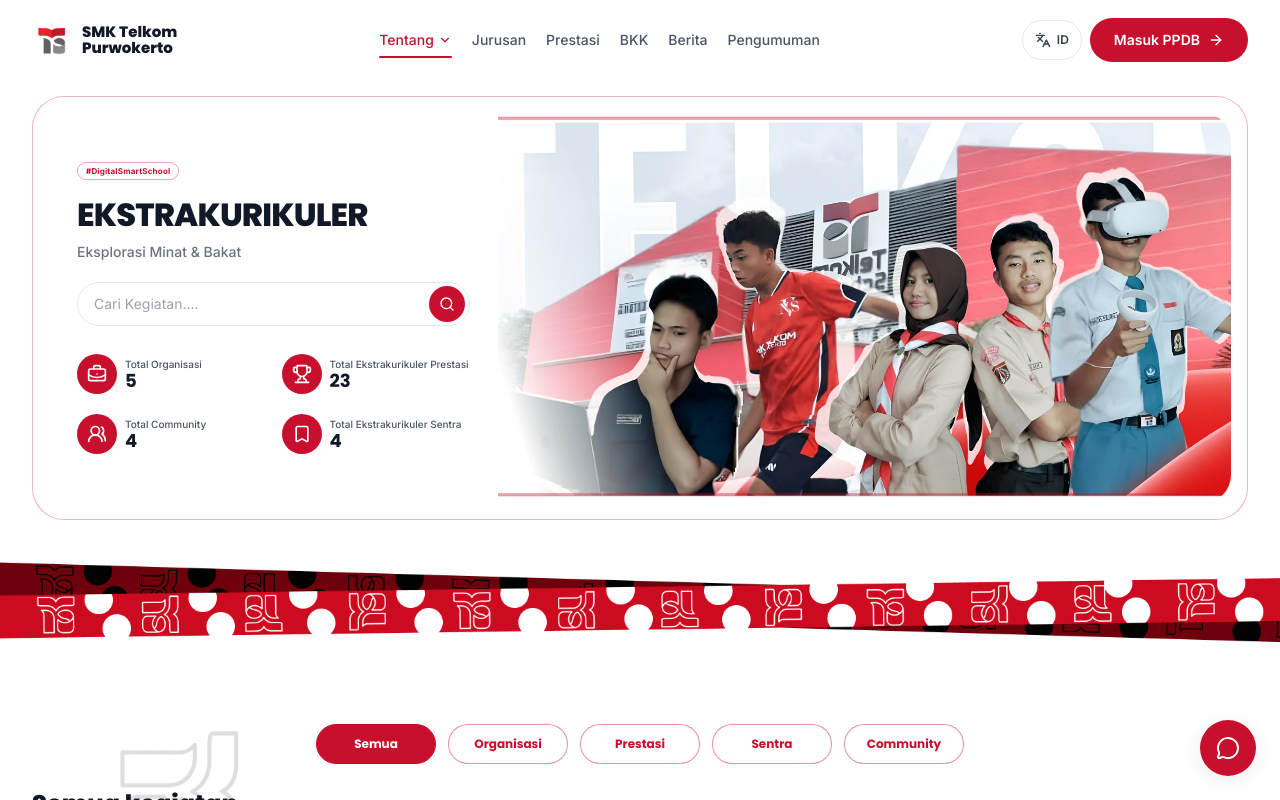
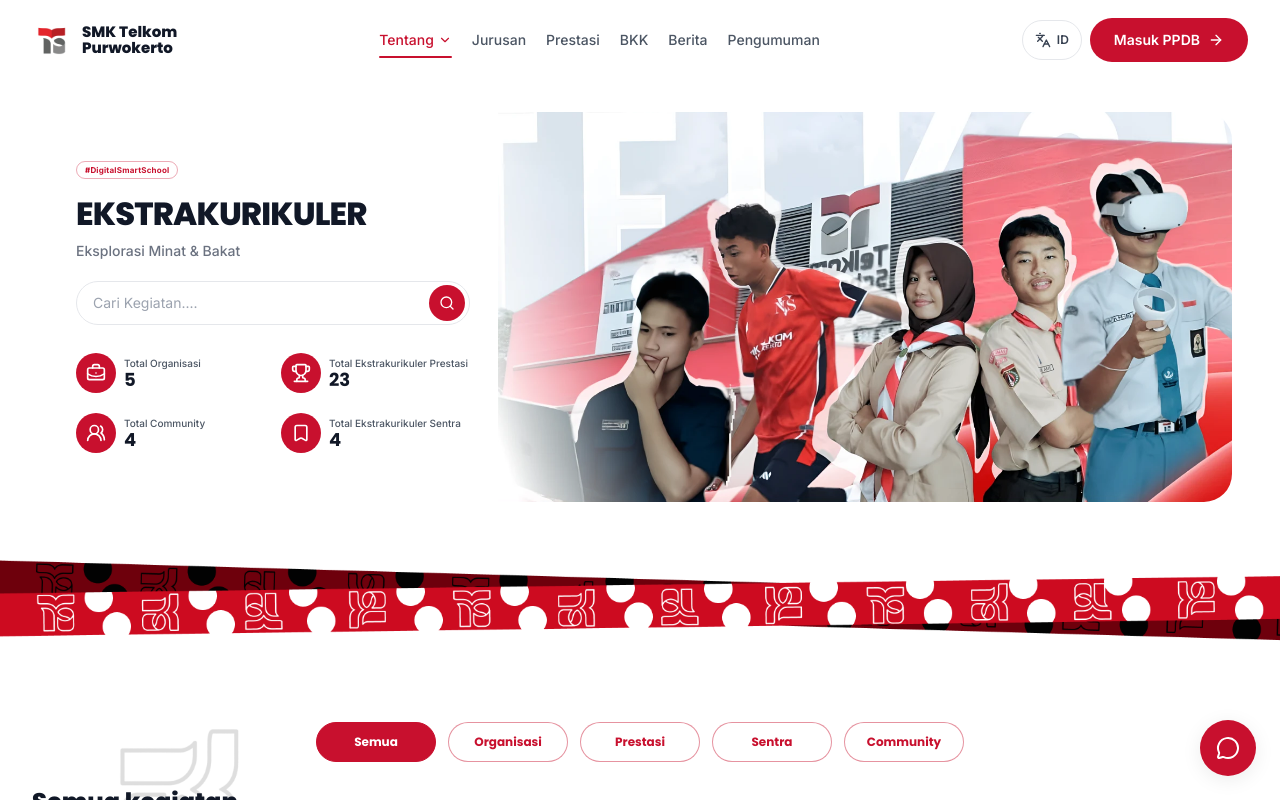
Before and after one commit to KiandrAHD/smk-telkom-purwokerto, a React (Vite) app in the folder frontend/: page /ekstrakurikuler in a window 1280 px wide. Shown: the top 800 px of the page. Built offline with nearby package versions, Linux system fonts and the light colour scheme.

Commit message:
fix: bersihkan garis hero ekstrakurikuler

```diff
--- a/frontend/src/pages/EkstrakurikulerPage.jsx
+++ b/frontend/src/pages/EkstrakurikulerPage.jsx
@@ -174,7 +174,7 @@ const EkstrakurikulerPage = () => {
     <MainLayout>
       <section className="bg-white pb-6 pt-4">
         <div className="mx-auto max-w-7xl px-4 sm:px-6 lg:px-8">
-          <div className="overflow-hidden rounded-[2rem] border border-primary/30 bg-white p-3 sm:p-4">
+          <div className="overflow-hidden rounded-[2rem] bg-white p-3 sm:p-4">
             <div className="grid overflow-hidden rounded-[1.75rem] lg:min-h-[390px] lg:grid-cols-[38%_1fr]">
             <div className="flex flex-col justify-center px-4 py-7 sm:px-6 lg:px-7 lg:py-8">
               <span className="w-fit rounded-full border border-primary/35 px-2 py-0.5 text-[8px] font-bold tracking-wide text-primary">
@@ -227,7 +227,7 @@ const EkstrakurikulerPage = () => {
                 width="1600"
                 height="769"
                 fetchPriority="high"
-                className="absolute inset-0 h-full w-full object-cover object-center"
+                className="absolute inset-0 h-full w-full scale-[1.06] object-cover object-center"
               />
             </div>
           </div>
```
